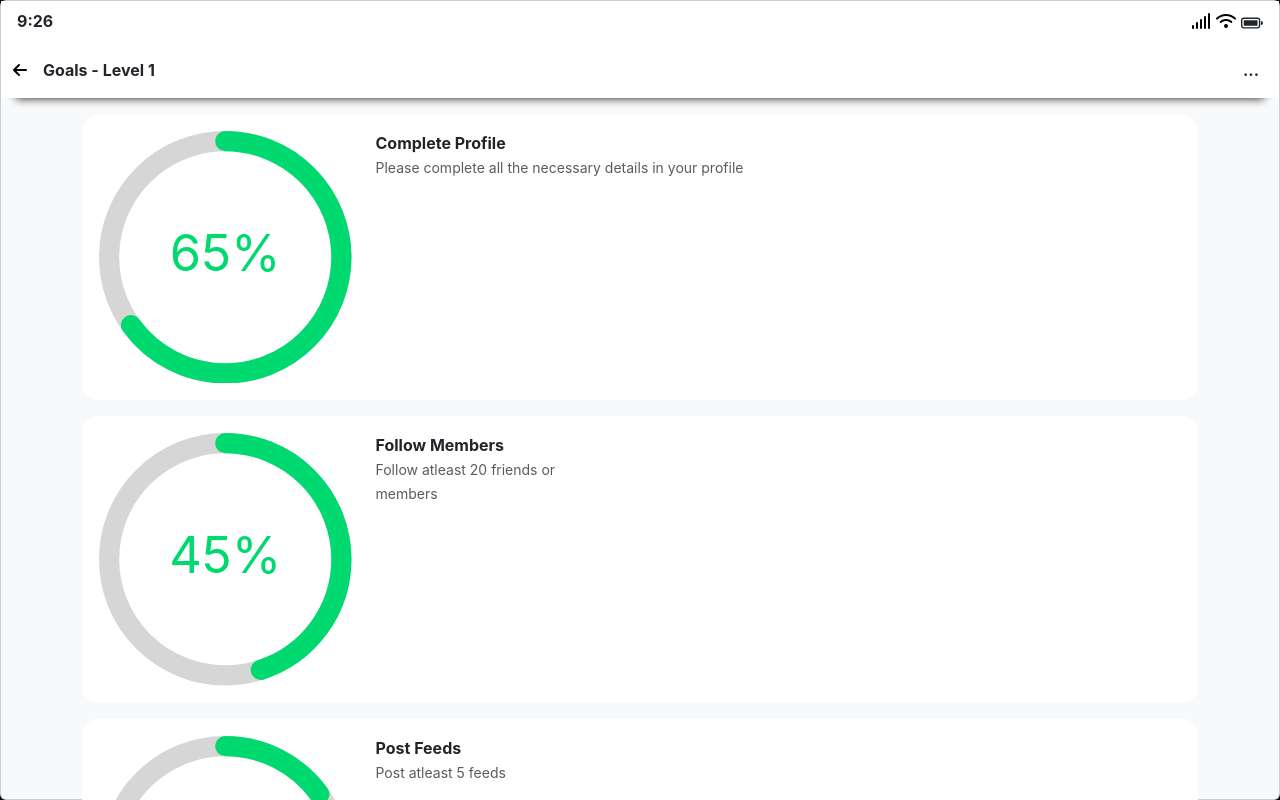
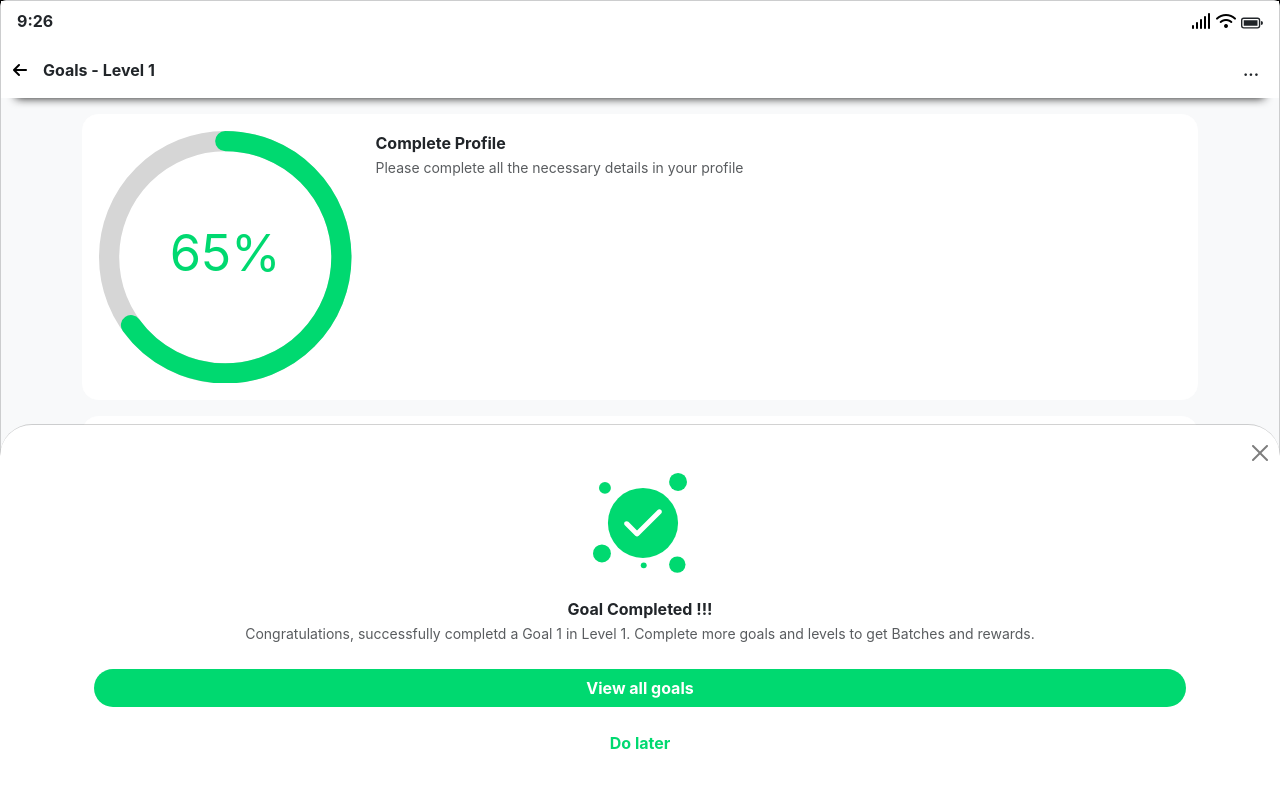
Before and after one commit to FrodoNaveen/STUNXT, a React (Create React App) app: page /level1 in a window 1280 px wide. Shown: the top 800 px of the page. Built offline with nearby package versions, Linux system fonts and the light colour scheme.

Commit message:
created offcanvasbottom in goalspage

```diff
--- a/src/components/EventDetailsPage.js
+++ b/src/components/EventDetailsPage.js
@@ -108,7 +108,7 @@ const EventDetailsPage = () => {
                                     <div ref={mapRef}>
                                         <iframe className="gmap_iframe rounded-2 "
                                             title="eventlocation"
-                                            frameborder="0"
+                                            frameBorder="0"
                                             scrolling="no"
                                             marginheight="0"
                                             marginwidth="0"
--- a/src/components/GoalsPage.css
+++ b/src/components/GoalsPage.css
@@ -1,3 +1,67 @@
 .barCompleted {
     background-color: lightblue;
 }
+
+#offcanvasBottom {
+    height: 60%;
+}
+
+@media (max-height:660px) {
+    #offcanvasBottom {
+        height: 70%;
+    }
+}
+
+@media (min-height:800px) {
+    #offcanvasBottom {
+        height: 47%;
+    }
+}
+
+
+@media (min-height:1000px) {
+    #offcanvasBottom {
+        height: 37%;
+    }
+}
+
+@media (min-height:1300px) {
+    #offcanvasBottom {
+        height: 27%;
+    }
+}
+
+#offcanvasLevelBottom {
+    height: 42%;
+}
+
+@media (min-height:600px) {
+    #offcanvasLevelBottom {
+        height: 56%;
+    }
+}
+
+@media (min-height:700px) {
+    #offcanvasLevelBottom {
+        height: 50%;
+    }
+}
+
+
+@media (min-height:800px) {
+    #offcanvasLevelBottom {
+        height: 42%;
+    }
+}
+
+@media (min-height:1100px) {
+    #offcanvasLevelBottom {
+        height: 30%;
+    }
+}
+
+@media (min-height:1300px) {
+    #offcanvasLevelBottom {
+        height: 26%;
+    }
+}
--- a/src/components/GoalsPage.js
+++ b/src/components/GoalsPage.js
@@ -5,7 +5,7 @@ import { MdVerified } from "react-icons/md"
 import starlogo from "../images/Goals/star.svg"
 import "./GoalsPage.css"
 import completedTick from "../images/Goals/success.svg"
-
+import completedTickBig from "../images/Goals/successbig.svg"
 
 // progress bar react
 import ProgressBar from "@ramonak/react-progress-bar";
@@ -17,23 +17,33 @@ const GoalsPage = () => {
     let goalCategories = ["Ongoing", "Completed", "Rewards & Batch"]
 
     const [categoryName, setCategoryName] = useState("")
-    const [level1Progress, setLevel1Progress] = useState(45)
+    const [level1Progress, setLevel1Progress] = useState()
     const [level2Progress, setLevel2Progress] = useState(25)
     const [level3Progress, setLevel3Progress] = useState(10)
 
-    // const { goal1CompletedPercentage } = location.state || {}
+    const { goal1CompletedPercentage } = location.state || {}
 
 
+    const [offcanvasBottom, setOffcanvasBottom] = useState(false)
 
 
     useEffect(() => {
         setCategoryName("Ongoing")
-
     }, [])
 
-    // useEffect(() => {
-    //     setLevel1Progress(goal1CompletedPercentage)
-    // }, [goal1CompletedPercentage])
+    useEffect(() => {
+        setLevel1Progress(goal1CompletedPercentage)
+    }, [goal1CompletedPercentage])
+
+    useEffect(() => {
+        if (level1Progress === 100) {
+            setOffcanvasBottom(true)
+        } else if (level2Progress === 100) {
+            setOffcanvasBottom(true)
+        } else if (level3Progress === 100) {
+            setOffcanvasBottom(true)
+        }
+    }, [level1Progress, level2Progress, level3Progress])
 
     function changeToClickedCategory(category) {
         setCategoryName(category)
@@ -134,7 +144,7 @@ const GoalsPage = () => {
                     </div>
 
                     {/* levels  */}
-                    <div className="container mt-4">
+                    <div className="container mt-3">
 
                         {/* Level 1 */}
                         <div className="card borderWhite p-2" onClick={goToLevel1Page}>
@@ -340,6 +350,42 @@ const GoalsPage = () => {
                                 :
                                 null
                     : null}
+
+            {/* offcanvas Bottom Popup if the Level is completed*/}
+
+            <div className={`offcanvas rounded-top-5  offcanvas-bottom ${offcanvasBottom ? "show" : null}`} tabIndex="-1" id="offcanvasLevelBottom" aria-labelledby="offcanvasBottomLabel">
+
+                <div>
+                    <div>
+                        <div className="float-end">
+                            <button type="button" className="btn-close mt-3 me-2 " data-bs-dismiss="offcanvas" aria-label="Close" onClick={() => setOffcanvasBottom(false)}></button>
+                        </div>
+                    </div>
+                    <div className="container" style={{ width: "100%", height: "100vh" }}>
+                        <div className="container text-center mt-5">
+                            <div className="row">
+                                <div className="col-12">
+                                    <img className="img-fluid" src={completedTickBig} alt="successLogo" style={{ height: "100px" }} />
+                                    <br />
+                                    <br />
+                                    <b className="pt-2">Level Completed !!!</b>
+                                    <br />
+                                    <small className="text-muted">Successfully completed Level 1.</small>
+                                    <br />
+                                    <br />
+                                    <span className="btn w-100 text-white rounded-5" style={{ backgroundColor: "#00d970" }}>
+                                        <b>View all Levels</b>
+                                    </span>
+                                    <br />
+                                    <br />
+                                    <b className="appGreen">Do later</b>
+                                </div>
+                            </div>
+                        </div>
+                    </div>
+                </div>
+
+            </div>
         </div>
     )
 }
--- a/src/components/Levels/Level1.js
+++ b/src/components/Levels/Level1.js
@@ -5,6 +5,7 @@ import 'react-circular-progressbar/dist/styles.css';
 import { useEffect, useState } from "react";
 import completedTick from "../../images/Goals/success.svg"
 import friendList from "../../data/networkdata/friends";
+import completedTickBig from "../../images/Goals/successbig.svg"
 
 const Level1 = () => {
 
@@ -12,7 +13,9 @@ const Level1 = () => {
 
     const [goal1Percentage, setGoal1Percentage] = useState(65)
     const [goal2Percentage, setGoal2Percentage] = useState(50)
-    const [goal3Percentage, setGoal3Percentage] = useState(15)
+    const [goal3Percentage, setGoal3Percentage] = useState(100)
+
+    const [offcanvasBottom, setOffcanvasBottom] = useState(false)
 
 
     useEffect(() => {
@@ -24,6 +27,16 @@ const Level1 = () => {
             setGoal2Percentage(i * 5)
         }
     }, [])
+
+    useEffect(() => {
+        if (goal1Percentage === 100) {
+            setOffcanvasBottom(true)
+        } else if (goal2Percentage === 100) {
+            setOffcanvasBottom(true)
+        } else if (goal3Percentage === 100) {
+            setOffcanvasBottom(true)
+        }
+    }, [goal1Percentage, goal2Percentage, goal3Percentage])
 
 
     let goal1CompletedPercentage = (Math.round((goal1Percentage + goal2Percentage + goal3Percentage) / 3))
@@ -78,7 +91,7 @@ const Level1 = () => {
                         <div className="col-3">
                             {goal2Percentage === 100 ? <img src={completedTick} alt="successImage" /> : <CircularProgressbar value={goal2Percentage} text={`${goal2Percentage}%`} styles={buildStyles({
                                 pathColor: `#00d970`,
-                                textColor: '#00d970'
+                                textColor: '#00d970',
                             })} />}
                         </div>
                         <div className="col-9">
@@ -107,6 +120,42 @@ const Level1 = () => {
                     </div>
                 </div>
             </div>
+
+            {/* offcanvas Bottom Popup if the goal is completed*/}
+
+            <div className={`offcanvas rounded-top-5  offcanvas-bottom ${offcanvasBottom ? "show" : null}`} tabIndex="-1" id="offcanvasBottom" aria-labelledby="offcanvasBottomLabel">
+
+                <div>
+                    <div>
+                        <div className="float-end">
+                            <button type="button" className="btn-close mt-3 me-2 " data-bs-dismiss="offcanvas" aria-label="Close" onClick={() => setOffcanvasBottom(false)}></button>
+                        </div>
+                    </div>
+                    <div className="container" style={{ width: "100%", height: "100vh" }}>
+                        <div className="container text-center mt-5">
+                            <div className="row">
+                                <div className="col-12">
+                                    <img className="img-fluid" src={completedTickBig} alt="successLogo" style={{ height: "100px" }} />
+                                    <br />
+                                    <br />
+                                    <b className="pt-2">Goal Completed !!!</b>
+                                    <br />
+                                    <small className="text-muted">Congratulations, successfully completd a Goal 1 in Level 1. Complete more goals and levels to get Batches and rewards.</small>
+                                    <br />
+                                    <br />
+                                    <span className="btn w-100 text-white rounded-5" style={{ backgroundColor: "#00d970" }}>
+                                        <b>View all goals</b>
+                                    </span>
+                                    <br />
+                                    <br />
+                                    <b className="appGreen">Do later</b>
+                                </div>
+                            </div>
+                        </div>
+                    </div>
+                </div>
+
+            </div>
         </div>
     )
 }
```
Also changed, not shown: src/images/Goals/successbig.svg (added).
